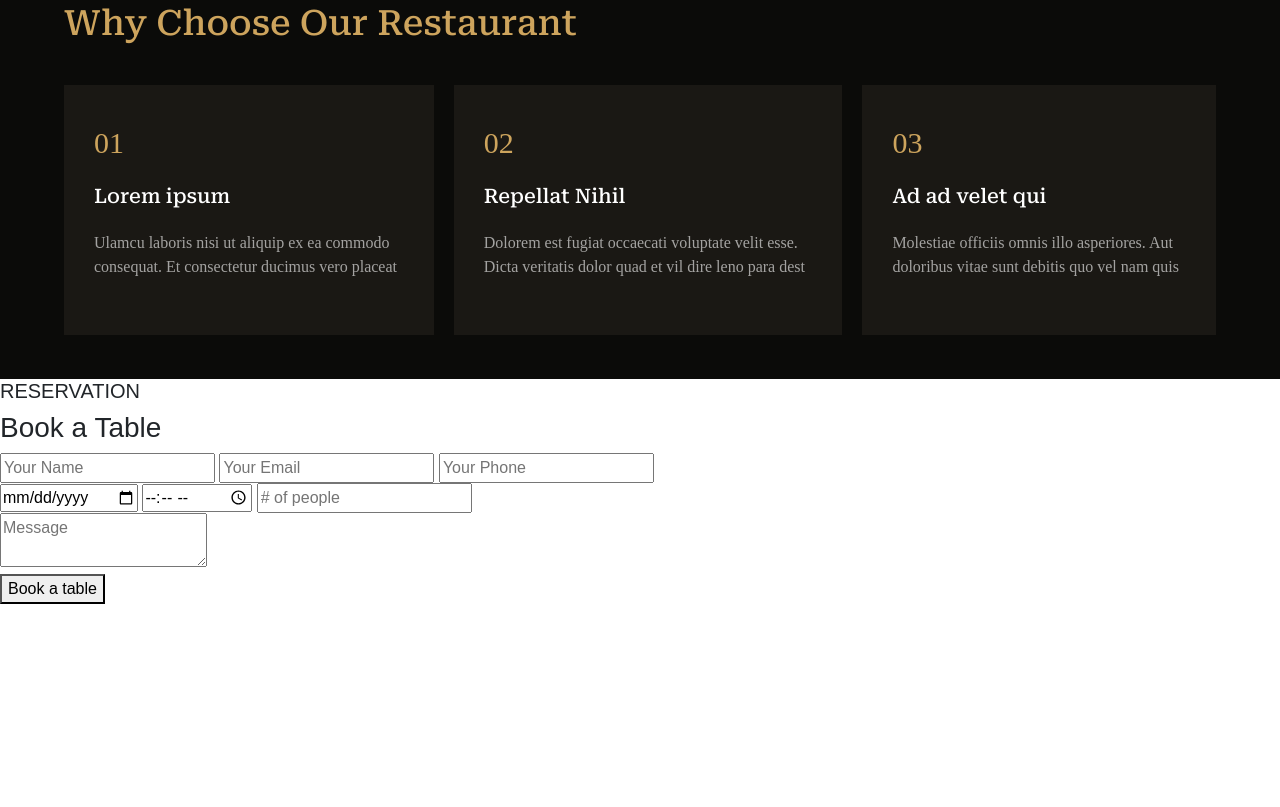
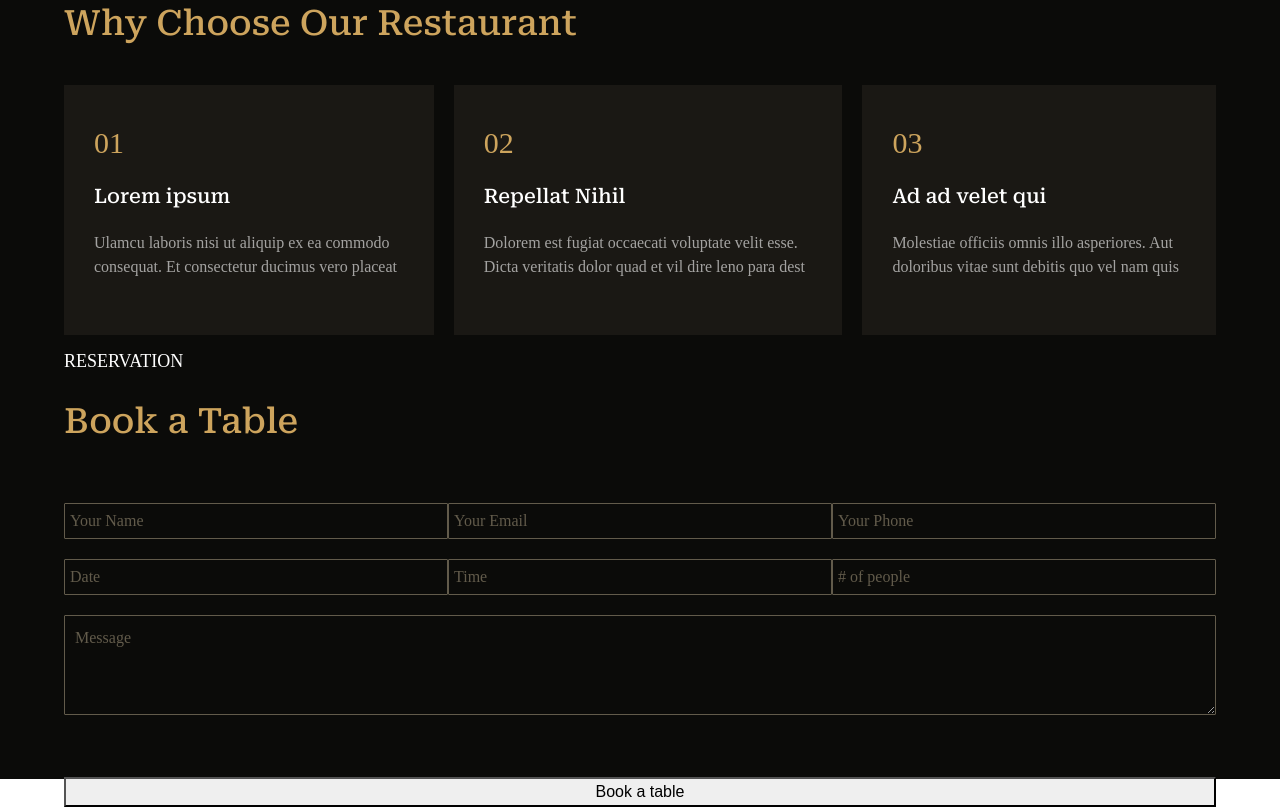
Before and after one commit to Melina1996/MELINA_CBIENBON, a plain HTML site: page index.html in a window 1280 px wide. Shown: the part 1271-2078 px from the top of the page. Before the commit the page ends 1875 px from the top, so only its background shows below. Drawn offline with nearby package versions, Linux system fonts and the light colour scheme; a web font is replaced by a local one.

Commit message:
creationFormStyle

```diff
--- a/index.html
+++ b/index.html
@@ -165,8 +165,8 @@
                 </div>
 
                 <div class="date-time-nOofpeople">
-                    <input type="date" id="date" name="name" placeholder="Date">
-                    <input type="time" id="time" name="time" placeholder="Time">
+                    <input type="text" id="date" name="name" placeholder="Date">
+                    <input type="text" id="time" name="time" placeholder="Time">
                     <input type="number" id="number" name="number" placeholder="# of people">
                 </div>
 
--- a/src/sass/modules/_sectionFive.sass
+++ b/src/sass/modules/_sectionFive.sass
@@ -0,0 +1,70 @@
+.sectionFive
+    width: 100%
+    height: 400px
+    background-color: #0b0b09
+
+    display: flex
+    justify-content: center
+    align-items: center
+    .my-container-sectionFive
+        width: 90%
+
+        display: flex
+        flex-direction: column
+        justify-content: center
+        gap: 20px
+        h5
+            color: white
+            font-family: RobotoRegular
+            font-size: 18px
+        h3
+            color: $ColorGolden
+            font-family: RobotoSerif-Medium
+            font-size: 35px
+            margin-bottom: 40px
+        .name-email-phone
+            width: 100%
+
+            display: flex
+            justify-content: space-between
+            #name, #Email, #phone
+                padding: 5px
+                width: 420px
+                border-radius: 1px
+                border: 1px solid #625b4b
+                background-color: rgba(0, 0, 0, 0)
+            ::placeholder
+                color: #625b4b
+                font-family: RobotoRegular
+
+        .date-time-nOofpeople
+            width: 100%
+
+            display: flex
+            justify-content: space-between
+            #date, #time, #number
+                padding: 5px
+                width: 420px
+                border-radius: 1px
+                border: 1px solid #625b4b
+                background-color: rgba(0, 0, 0, 0)
+                color: #625b4b
+            ::placeholder
+                color: #625b4b
+                font-family: RobotoRegular
+
+        .message-submit
+            width: 100%
+            #message
+                padding: 10px
+                border-radius: 1px
+                margin-bottom: 35px
+                height: 100px
+                width: 100%
+                border: 1px solid #625b4b
+                background-color: rgba(0, 0, 0, 0)
+            input:focus, textarea:focus
+                outline: none
+            ::placeholder
+                color: #625b4b
+                font-family: RobotoRegular
```
Also changed, not shown: public/css/app.css, 1 other file.
